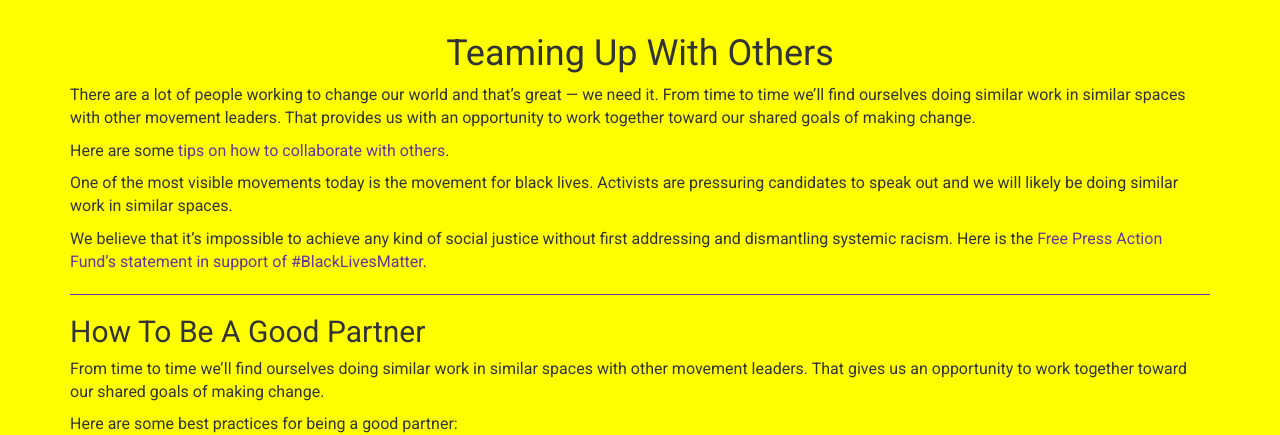
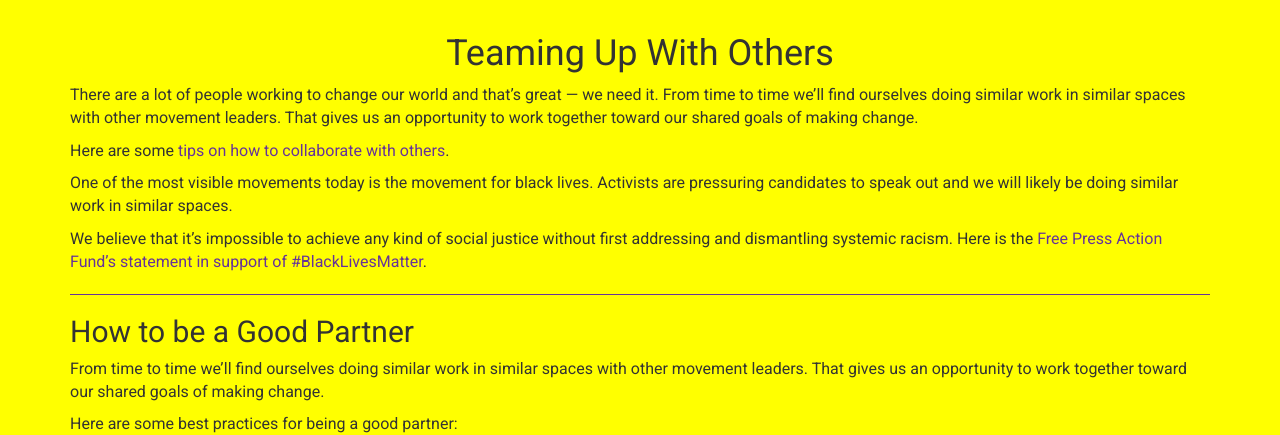
Before and after one commit to freepress/internet2016, a Jekyll site: the page built from _posts/toolkits/2015-01-02-teaming-up-with-others.md, in a window 1280 px wide. Shown: the part 614-1049 px from the top of the page. Built offline with Jekyll 4.4.1, drawn with Linux system fonts in a browser that asks for light colours; comment, search, counter and statistics services are not loaded.

Commit message:
updated text
updated the following:
“That gives us an opportunity…"
“statement in support of #BLM” updated to correct link
changed "How To Be A Good Partner" to "How to be a Good Partner"

```diff
--- a/_posts/toolkits/2015-01-02-teaming-up-with-others.md
+++ b/_posts/toolkits/2015-01-02-teaming-up-with-others.md
@@ -7,17 +7,17 @@
 - toolkits
 icon: toolkit-icons-Team-Up3.png
 ---
-There are a lot of people working to change our world and that’s great — we need it. From time to time we’ll find ourselves doing similar work in similar spaces with other movement leaders. That provides us with an opportunity to work together toward our shared goals of making change.
+There are a lot of people working to change our world and that’s great — we need it. From time to time we’ll find ourselves doing similar work in similar spaces with other movement leaders. That gives us an opportunity to work together toward our shared goals of making change.
 
 Here are some <a href="#collaborate">tips on how to collaborate with others</a>.
 
 One of the most visible movements today is the movement for black lives. Activists are pressuring candidates to speak out and we will likely be doing similar work in similar spaces.
 
-We believe that it’s impossible to achieve any kind of social justice without first addressing and dismantling systemic racism. Here is the [Free Press Action Fund’s statement in support of #BlackLivesMatter](http://internet2016/blog/we-stand-blacklivesmatter/).
+We believe that it’s impossible to achieve any kind of social justice without first addressing and dismantling systemic racism. Here is the [Free Press Action Fund’s statement in support of #BlackLivesMatter](http://internet2016.net/blog/we-stand-blacklivesmatter).
 
 ***
 
-## <a name="collaborate"></a>How To Be A Good Partner
+## <a name="collaborate"></a>How to be a Good Partner
 
 From time to time we’ll find ourselves doing similar work in similar spaces with other movement leaders. That gives us an opportunity to work together toward our shared goals of making change.
 
```
